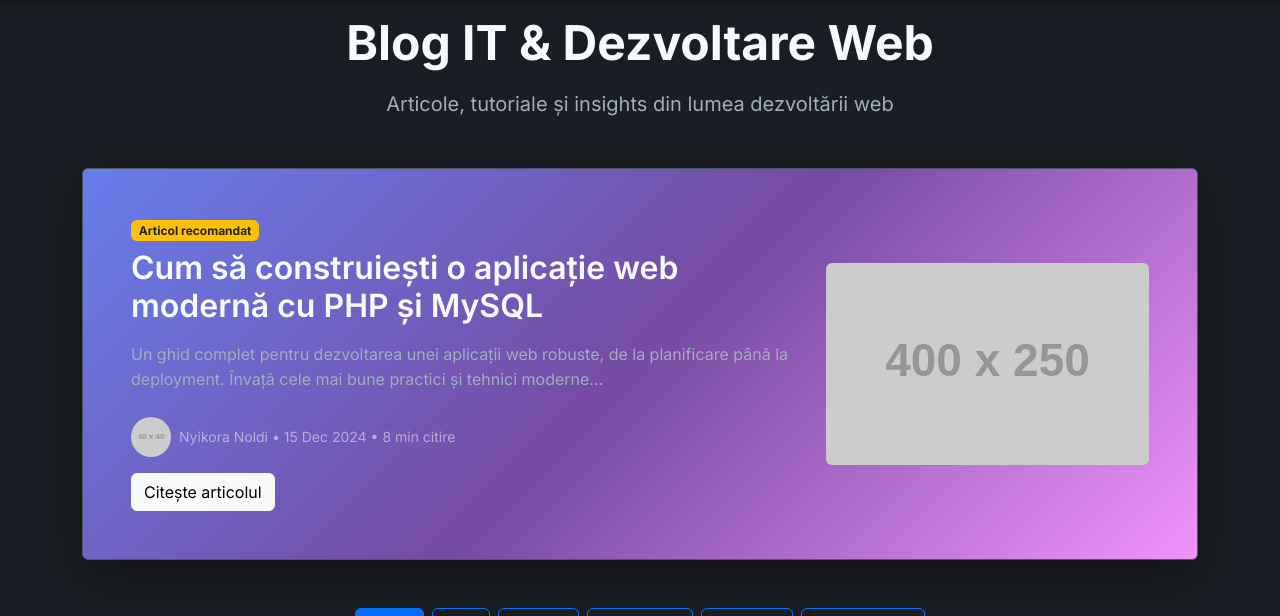
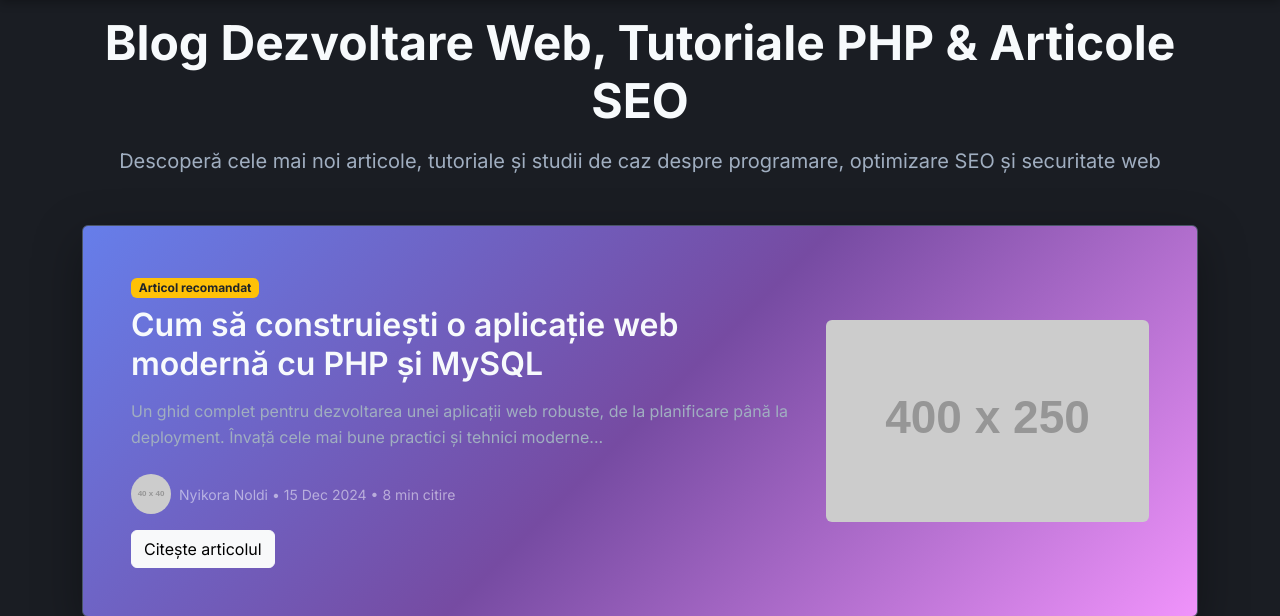
Before and after one commit to nnoldi-hub/conectica-it.ro, a PHP site: page /blog.php in a window 1280 px wide. Shown: the part 86-702 px from the top of the page. Run offline with PHP 8.4, Linux system fonts and the light colour scheme; grey boxes labelled with a size stand in for pictures from a placeholder-image service; data that the repository does not hold is empty; some libraries are stand-ins or nearby versions.

Commit message:
SEO: Optimizare titlu, meta description si heading pentru blog.php (Blog Dezvoltare Web, Tutoriale PHP, Articole SEO)

```diff
--- a/blog.php
+++ b/blog.php
@@ -1,14 +1,14 @@
 <?php
-$page_title = "Blog IT & Dezvoltare Web | Tutoriale PHP, JavaScript, MySQL | Conectica IT";
-$page_description = "Blog cu articole despre dezvoltare web, PHP, MySQL, JavaScript. Tutoriale practice, tips & tricks pentru programatori și insights din lumea IT modernă.";
+$page_title = "Blog Dezvoltare Web & Tutoriale PHP, MySQL, JavaScript | Articole SEO | Conectica IT";
+$page_description = "Articole și tutoriale despre dezvoltare web, PHP, MySQL, JavaScript, SEO și securitate. Ghiduri practice, studii de caz și sfaturi pentru programatori, antreprenori și pasionați de tehnologie.";
 require_once __DIR__ . '/includes/init.php';
 require_once __DIR__ . '/includes/head.php';
 ?>
 
 <div class="py-4">
     <div class="text-center mb-5">
-        <h1 class="display-5 fw-bold mb-3">Blog IT & Dezvoltare Web</h1>
-        <p class="lead text-muted">Articole, tutoriale și insights din lumea dezvoltării web</p>
+        <h1 class="display-5 fw-bold mb-3">Blog Dezvoltare Web, Tutoriale PHP & Articole SEO</h1>
+        <p class="lead text-muted">Descoperă cele mai noi articole, tutoriale și studii de caz despre programare, optimizare SEO și securitate web</p>
     </div>
 
     <!-- Featured Article -->
--- a/contact.php
+++ b/contact.php
@@ -1,6 +1,6 @@
 <?php
-$page_title = "Contact & Colaborare | Cere Ofertă Dezvoltare Web | Conectica IT";
-$page_description = "Contactează-mă pentru proiecte web, aplicații PHP, consultanță IT. Răspund rapid la cereri. Telefon: +40740173581, Email: conectica.it.ro@gmail.com";
+$page_title = "Contact Freelancer Dezvoltare Web | Cere Ofertă & Consultanță SEO";
+$page_description = "Contact rapid pentru dezvoltare web, aplicații PHP, mentenanță site și optimizare SEO. Cere ofertă, consultanță sau audit gratuit pentru afacerea ta din România.";
 require_once __DIR__ . '/includes/init.php';
 require_once __DIR__ . '/includes/head.php';
 ?>
@@ -8,7 +8,7 @@ require_once __DIR__ . '/includes/head.php';
 <div class="py-4">
     <div class="row justify-content-center">
         <div class="col-lg-8">
-            <h1 class="mb-4">Contact</h1>
+            <h1 class="mb-4">Contact dezvoltator web & consultanță SEO</h1>
 
             <div class="row g-4">
                 <div class="col-md-6">
```
Also changed, not shown: index.php (+6 -6 lines), projects.php (+4 -4 lines).
